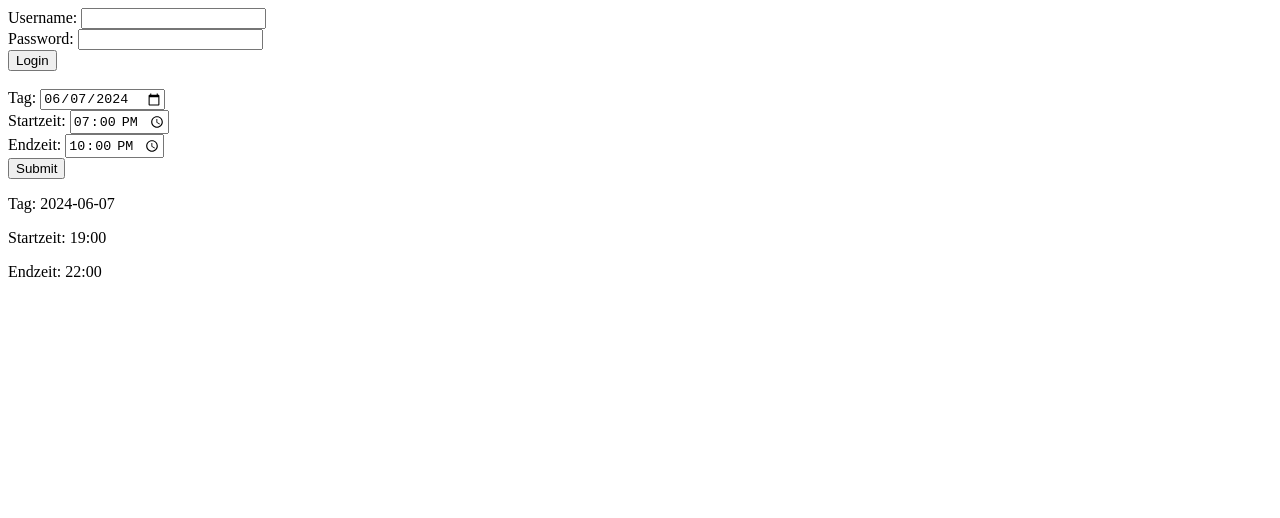
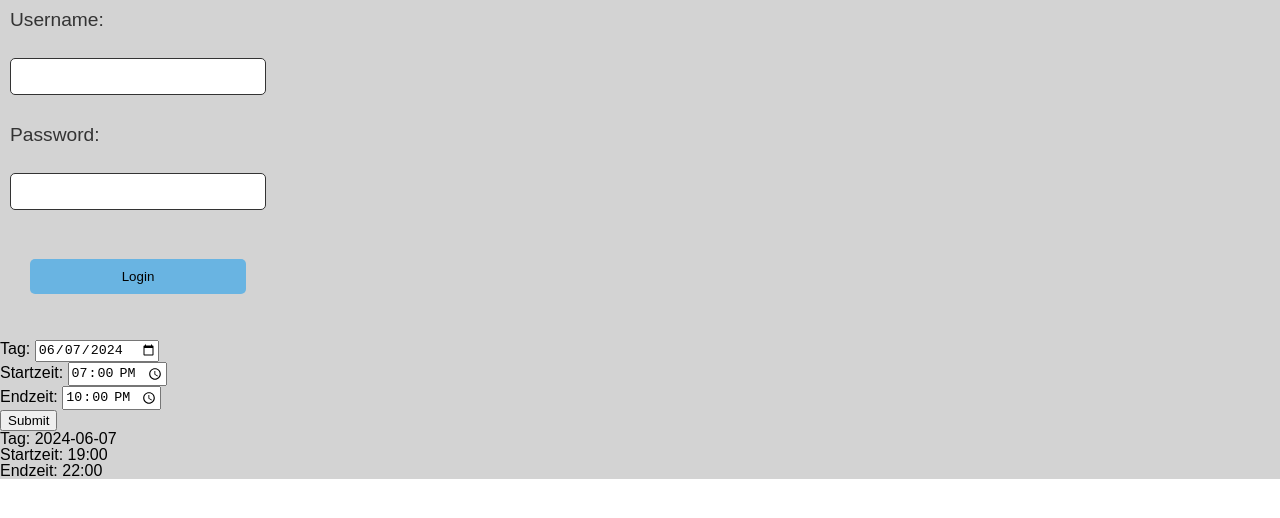
Before and after one commit to Kory291/tt-reservation, an Angular app in the folder tt-reservations-frontend/: page / in a window 1280 px wide. Shown: the top 518 px of the page. Built offline with nearby package versions, Linux system fonts and the light colour scheme.

Commit message:
add some css for login mask component

```diff
--- a/tt-reservations-frontend/src/app/app.component.html
+++ b/tt-reservations-frontend/src/app/app.component.html
@@ -1,4 +1,6 @@
-<app-login-mask />
-<br />
-<app-time-picker />
+<div class="app-container">
+    <app-login-mask />
+    <br />
+    <app-time-picker />
+</div>
 <router-outlet />
--- a/tt-reservations-frontend/src/app/app.component.scss
+++ b/tt-reservations-frontend/src/app/app.component.scss
@@ -0,0 +1,5 @@
+.app-container {
+    font-family: Arial, Helvetica, sans-serif;
+    background-color: lightgrey;
+
+}
--- a/tt-reservations-frontend/src/app/login-mask/login-mask.component.html
+++ b/tt-reservations-frontend/src/app/login-mask/login-mask.component.html
@@ -1,9 +1,9 @@
 <form [formGroup]="login_form" (ngSubmit)="onSubmit()">
-  <label for="username">Username: </label>
+  <label for="username">Username: </label> <br/>
   <input type="text" id="username" formControlName="username" />
   <br />
-  <label for="password">Password: </label>
+  <label for="password">Password: </label> <br/>
   <input type="password" id="password" formControlName="password" />
   <br />
-  <input type="submit" value="Login" />
+  <input type="submit" value="Login" class="submit" />
 </form>
--- a/tt-reservations-frontend/src/app/login-mask/login-mask.component.scss
+++ b/tt-reservations-frontend/src/app/login-mask/login-mask.component.scss
@@ -0,0 +1,31 @@
+form {
+    width: 20%;
+    font-size: 1.2rem;
+    display: flex;
+    flex-direction: column;
+    padding: 10px 10px;
+
+    label {
+        color: #333;
+    }
+
+    input {
+        border: #333 solid 1px;
+        border-radius: 5px;
+        margin: 10px 0;
+        padding: 10px;
+
+    }
+    .submit {
+        background-color: rgb(105, 180, 226);
+        border: none;
+        padding: 10px 20px;
+        border-radius: 5px;
+        margin: 20px 20px 20px 20px;
+        cursor: pointer;
+
+        &:hover {
+            background-color: lightblue;
+        }
+    }
+}
--- a/tt-reservations-frontend/src/app/login-mask/login-mask.component.ts
+++ b/tt-reservations-frontend/src/app/login-mask/login-mask.component.ts
@@ -14,6 +14,7 @@
   standalone: true,
   imports: [ReactiveFormsModule],
   templateUrl: './login-mask.component.html',
+  styleUrl: './login-mask.component.scss',
   providers: [],
 })
 export class LoginMaskComponent implements OnInit {
--- a/tt-reservations-frontend/src/styles.scss
+++ b/tt-reservations-frontend/src/styles.scss
@@ -1 +1,49 @@
 /* You can add global styles to this file, and also import other style files */
+/* http://meyerweb.com/eric/tools/css/reset/
+   v2.0 | 20110126
+   License: none (public domain)
+*/
+
+html, body, div, span, applet, object, iframe,
+h1, h2, h3, h4, h5, h6, p, blockquote, pre,
+a, abbr, acronym, address, big, cite, code,
+del, dfn, em, img, ins, kbd, q, s, samp,
+small, strike, strong, sub, sup, tt, var,
+b, u, i, center,
+dl, dt, dd, ol, ul, li,
+fieldset, form, label, legend,
+table, caption, tbody, tfoot, thead, tr, th, td,
+article, aside, canvas, details, embed,
+figure, figcaption, footer, header, hgroup,
+menu, nav, output, ruby, section, summary,
+time, mark, audio, video {
+	margin: 0;
+	padding: 0;
+	border: 0;
+	font-size: 100%;
+	font: inherit;
+	vertical-align: baseline;
+}
+/* HTML5 display-role reset for older browsers */
+article, aside, details, figcaption, figure,
+footer, header, hgroup, menu, nav, section {
+	display: block;
+}
+body {
+	line-height: 1;
+}
+ol, ul {
+	list-style: none;
+}
+blockquote, q {
+	quotes: none;
+}
+blockquote:before, blockquote:after,
+q:before, q:after {
+	content: '';
+	content: none;
+}
+table {
+	border-collapse: collapse;
+	border-spacing: 0;
+}
```
